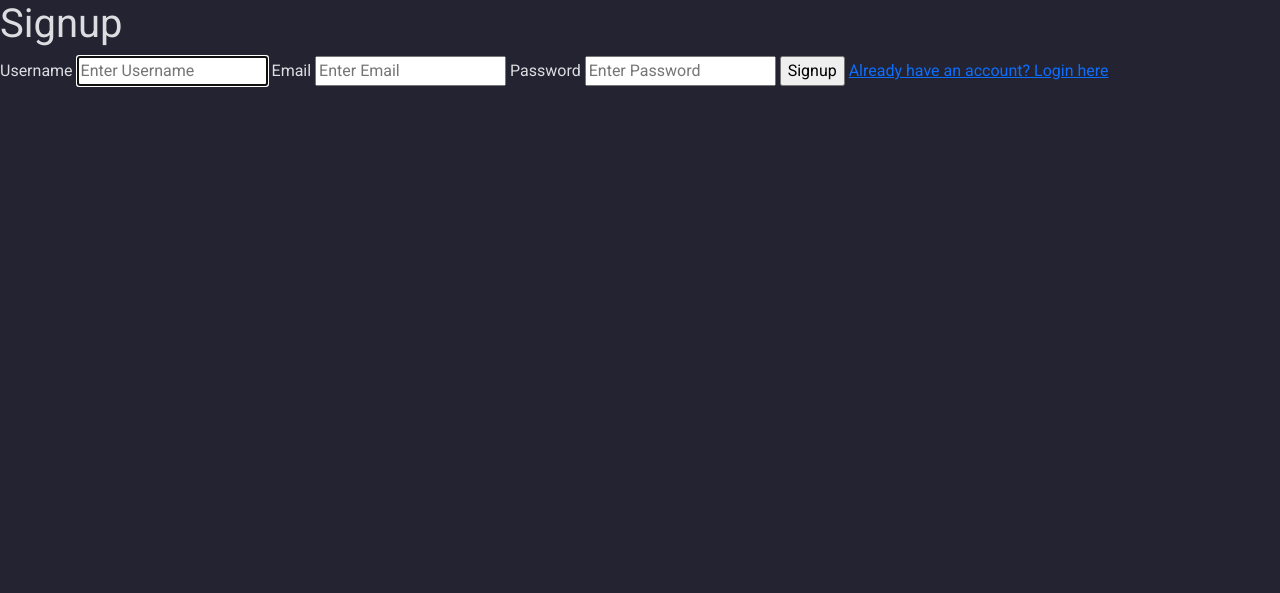
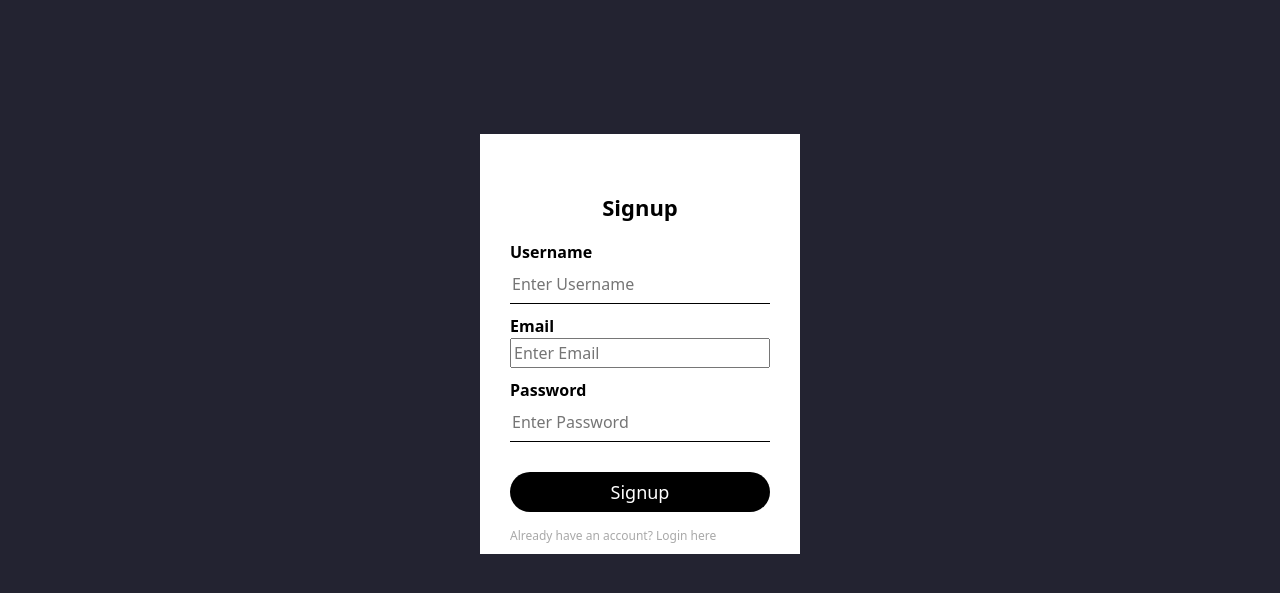
Before and after one commit to mrj760/EZ-RSVP, a PHP site: page /html/user_register.html in a window 1280 px wide. Shown: the part 56-649 px from the top of the page. Run offline with PHP 8.4, Linux system fonts and the light colour scheme; some libraries are stand-ins or nearby versions.

Commit message:
fixing background colors

```diff
--- a/style/_global.scss
+++ b/style/_global.scss
@@ -22,6 +22,7 @@ body {
     width: 100%;
     background-color: #f1f1f1;
     padding: 10px;
+    background-color: $dark-purple;
     box-sizing: border-box;
 }
 
--- a/style/rsvp.css
+++ b/style/rsvp.css
@@ -12,6 +12,7 @@ body {
   width: 100%;
   background-color: #f1f1f1;
   padding: 10px;
+  background-color: #232331;
   box-sizing: border-box;
 }
 
@@ -42,6 +43,7 @@ body {
   display: flex;
   flex-direction: column;
   align-items: center;
+  background-color: #232331;
 }
 
 .textBox {
--- a/style/rsvp.scss
+++ b/style/rsvp.scss
@@ -8,6 +8,7 @@
     display: flex;
     flex-direction: column;
     align-items: center;
+    background-color: $dark-purple;
 }
 
 .textBox {
--- a/style/user_register.css
+++ b/style/user_register.css
@@ -1 +1,57 @@
-/*# sourceMappingURL=user_register.css.map */
+.loginbox {
+  width: 320px;
+  height: 420px;
+  background: #ffffff;
+  color: #000000;
+  top: 50%;
+  left: 50%;
+  position: absolute;
+  transform: translate(-50%, -50%);
+  box-sizing: border-box;
+  padding: 60px 30px;
+  font-family: system-ui;
+}
+.loginbox > h1 {
+  margin: 0;
+  padding: 0 0 20px;
+  text-align: center;
+  font-size: 22px;
+  font-weight: bold;
+}
+.loginbox label {
+  margin: 0;
+  padding: 0;
+  font-weight: bold;
+}
+.loginbox input {
+  width: 100%;
+  margin-bottom: 10px;
+}
+.loginbox input[type=name], .loginbox input[type=password] {
+  border: none;
+  border-bottom: 1px solid #000000;
+  background: transparent;
+  outline: none;
+  height: 40px;
+  color: #000000;
+  font-size: 16px;
+}
+.loginbox input[type=submit] {
+  border: none;
+  outline: none;
+  height: 40px;
+  background: #000000;
+  color: #ffffff;
+  font-size: 18px;
+  border-radius: 20px;
+  margin-top: 20px;
+}
+.loginbox a {
+  text-decoration: none;
+  font-size: 12px;
+  line-height: 20px;
+  color: darkgrey;
+}
+.loginbox a:hover {
+  color: #000000;
+}/*# sourceMappingURL=user_register.css.map */
--- a/style/user_register.scss
+++ b/style/user_register.scss
@@ -0,0 +1,64 @@
+.loginbox {
+    width: 320px;
+    height: 420px;
+    background: #ffffff;
+    color: #000000;
+    top: 50%;
+    left: 50%;
+    position: absolute;
+    transform: translate(-50%,-50%);
+    box-sizing: border-box;
+    padding: 60px 30px;
+    font-family: system-ui;
+
+    > h1 {
+        margin: 0;
+        padding: 0 0 20px;
+        text-align: center;
+        font-size: 22px;
+        font-weight: bold;
+    }
+
+    label {
+        margin: 0;
+        padding: 0;
+        font-weight: bold;
+    }
+
+    input {
+        width: 100%;
+        margin-bottom: 10px;
+
+        &[type="name"],
+        &[type="password"] {
+            border: none;
+            border-bottom: 1px solid #000000;
+            background: transparent;
+            outline: none;
+            height: 40px;
+            color: #000000;
+            font-size: 16px;
+        }
+
+        &[type="submit"] {
+            border: none;
+            outline: none;
+            height: 40px;
+            background: #000000;
+            color: #ffffff;
+            font-size: 18px;
+            border-radius: 20px;
+            margin-top: 20px;
+        }
+    }
+
+    a {
+        text-decoration: none;
+        font-size: 12px;
+        line-height: 20px;
+        color: darkgrey;
+        &:hover {
+            color: #000000;
+        }
+    }
+}
```
